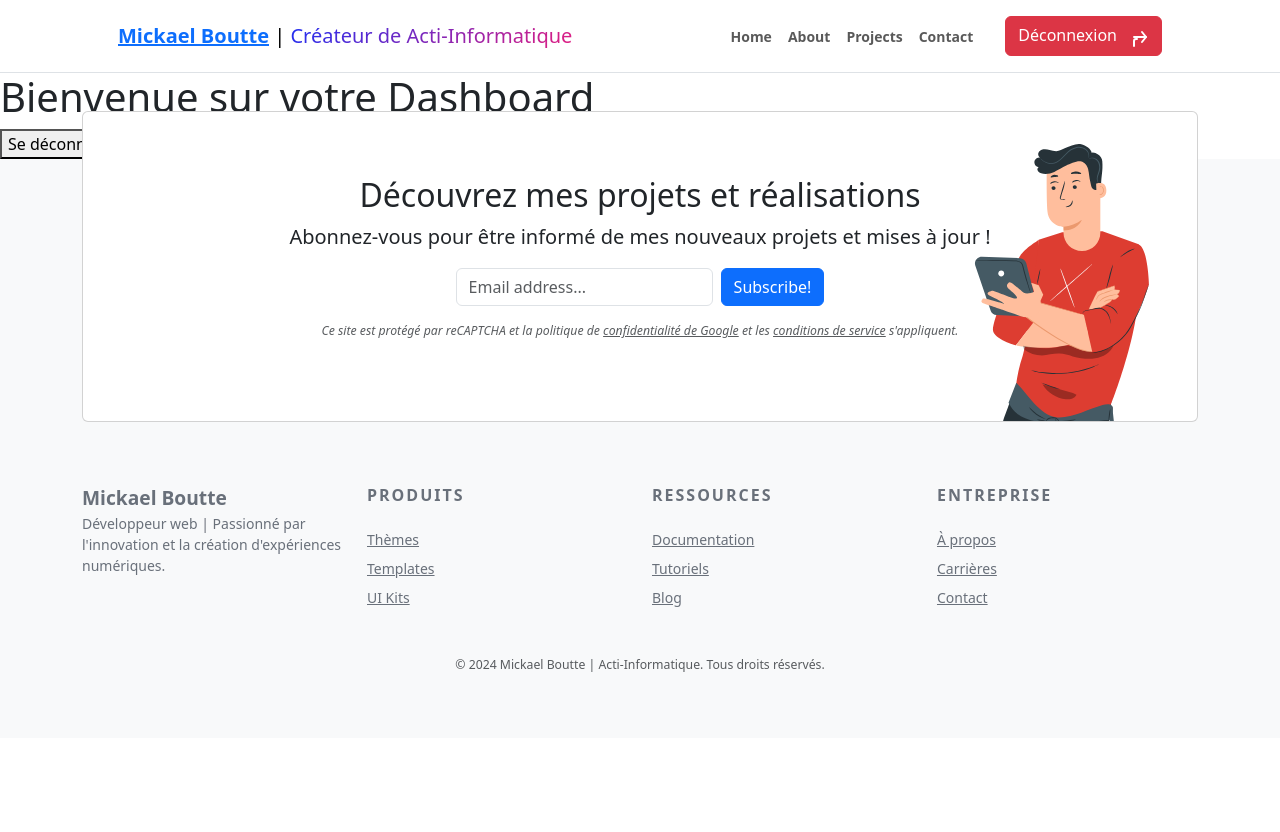
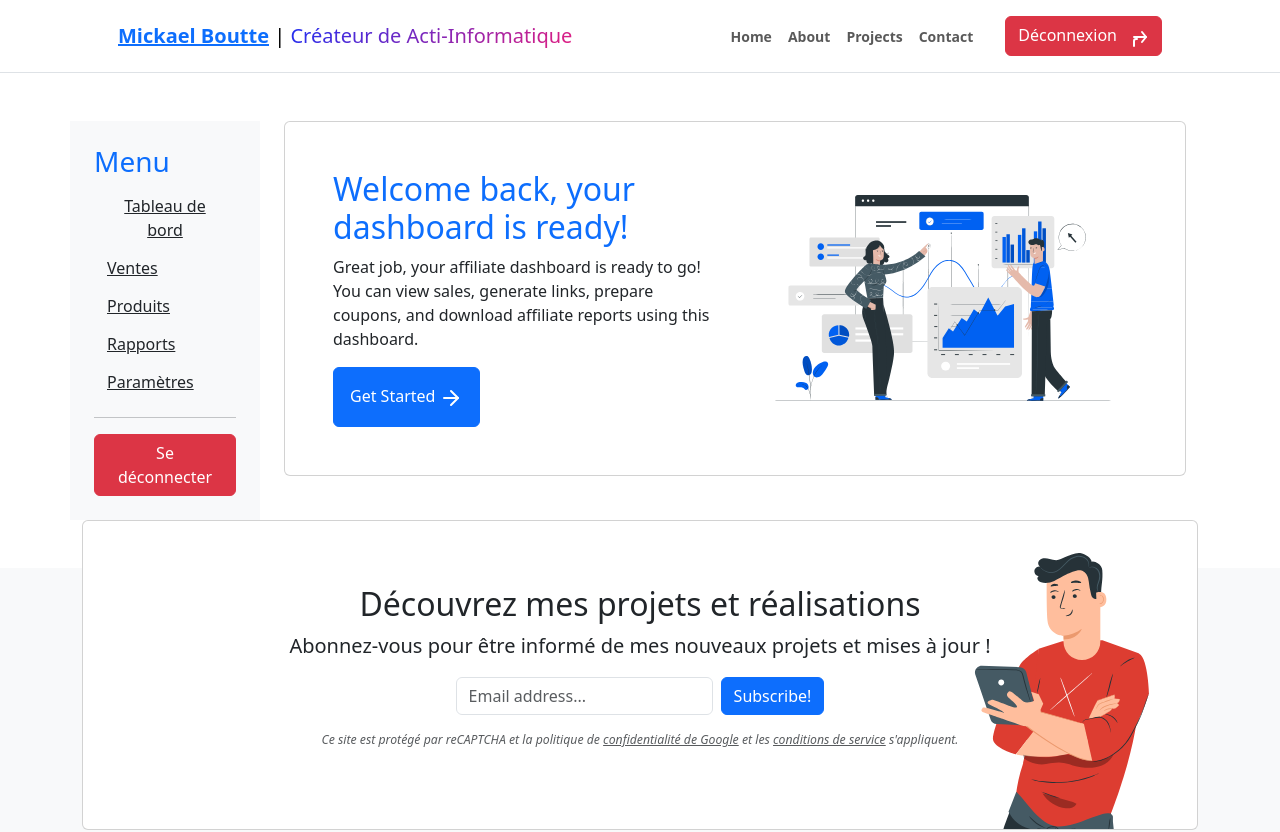
Before and after one commit to mickael59b/portfolio, a React (Vite) app in the folder front-end/: page /dashboard in a window 1280 px wide. Shown: the top 832 px of the page. Before the commit the page ends 800 px from the top, so only its background shows below. Built offline with nearby package versions, Linux system fonts and the light colour scheme; sample sign-in values are in the browser's storage.

Commit message:
add dasboard

```diff
--- a/front-end/src/pages/Dashboard.jsx
+++ b/front-end/src/pages/Dashboard.jsx
@@ -1,5 +1,6 @@
 import React from 'react';
 import { useAuth } from '../context/AuthContext';
+import statisticsImage from '../assets/images/statistics.svg';  // Importation de l'image
 
 const Dashboard = () => {
   const { isAuthenticated, logout } = useAuth();
@@ -9,9 +10,63 @@ const Dashboard = () => {
   }
 
   return (
-    <div>
-      <h1>Bienvenue sur votre Dashboard</h1>
-      <button onClick={logout}>Se déconnecter</button>
+    <div className="container my-5">
+      <div className="row">
+        {/* Sidebar - Menu à gauche */}
+        <div className="col-md-3 col-lg-2 p-4 bg-light">
+          <h3 className="text-primary">Menu</h3>
+          <ul className="list-unstyled">
+            <li><a href="#!" className="btn btn-link text-dark">Tableau de bord</a></li>
+            <li><a href="#!" className="btn btn-link text-dark">Ventes</a></li>
+            <li><a href="#!" className="btn btn-link text-dark">Produits</a></li>
+            <li><a href="#!" className="btn btn-link text-dark">Rapports</a></li>
+            <li><a href="#!" className="btn btn-link text-dark">Paramètres</a></li>
+          </ul>
+          <hr />
+          <button className="btn btn-danger w-100" onClick={logout}>Se déconnecter</button>
+        </div>
+
+        {/* Contenu principal du tableau de bord */}
+        <div className="col-md-9 col-lg-10">
+          <div className="container">
+            {/* Carte principale du dashboard */}
+            <div className="card card-waves mb-4">
+              <div className="card-body p-5">
+                <div className="row align-items-center justify-content-between">
+                  <div className="col">
+                    <h2 className="text-primary">Welcome back, your dashboard is ready!</h2>
+                    <p className="text-gray-700">
+                      Great job, your affiliate dashboard is ready to go! You can view sales, generate links, prepare coupons, and download affiliate reports using this dashboard.
+                    </p>
+                    <a className="btn btn-primary p-3" href="#!">
+                      Get Started
+                      <svg
+                        xmlns="http://www.w3.org/2000/svg"
+                        width="24"
+                        height="24"
+                        viewBox="0 0 24 24"
+                        fill="none"
+                        stroke="currentColor"
+                        strokeWidth="2"
+                        strokeLinecap="round"
+                        strokeLinejoin="round"
+                        className="feather feather-arrow-right ms-1"
+                      >
+                        <line x1="5" y1="12" x2="19" y2="12"></line>
+                        <polyline points="12 5 19 12 12 19"></polyline>
+                      </svg>
+                    </a>
+                  </div>
+                  <div className="col d-none d-lg-block mt-xxl-n4">
+                    {/* Utilisation de l'image importée */}
+                    <img className="img-fluid px-xl-4 mt-xxl-n5" src={statisticsImage} alt="Dashboard Illustration" />
+                  </div>
+                </div>
+              </div>
+            </div>
+          </div>
+        </div>
+      </div>
     </div>
   );
 };
--- a/front-end/src/pages/Login.jsx
+++ b/front-end/src/pages/Login.jsx
@@ -25,8 +25,6 @@ const Login = () => {
       // Stockage du jeton dans localStorage
       const { token } = response.data;
       localStorage.setItem('token', token);
-
-      alert('Connexion réussie !');
       navigate('/dashboard'); // Redirection vers le dashboard
     } catch (err) {
       if (err.response && err.response.data) {
```
Also changed, not shown: front-end/src/assets/images/statistics.svg (added).
